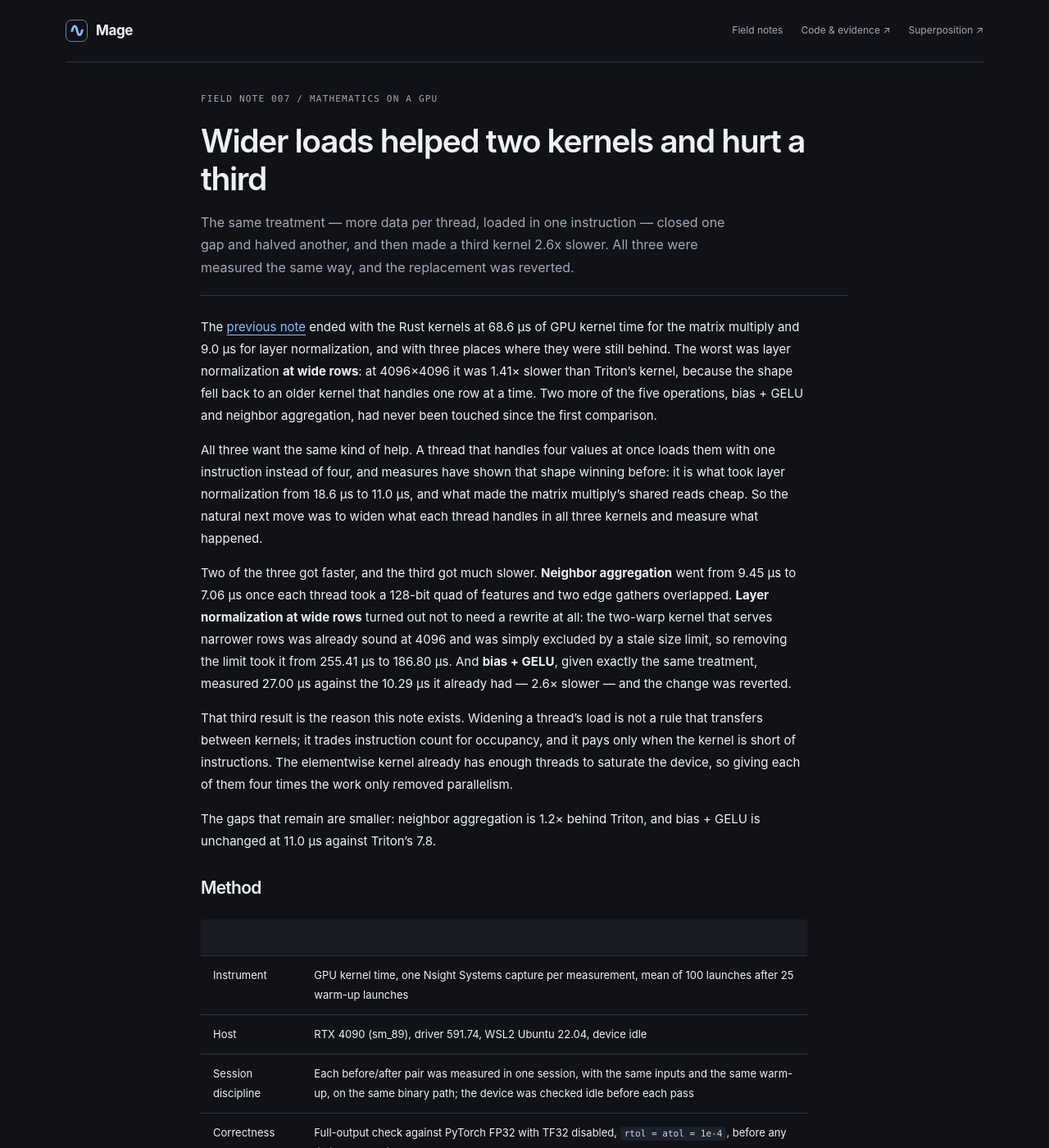
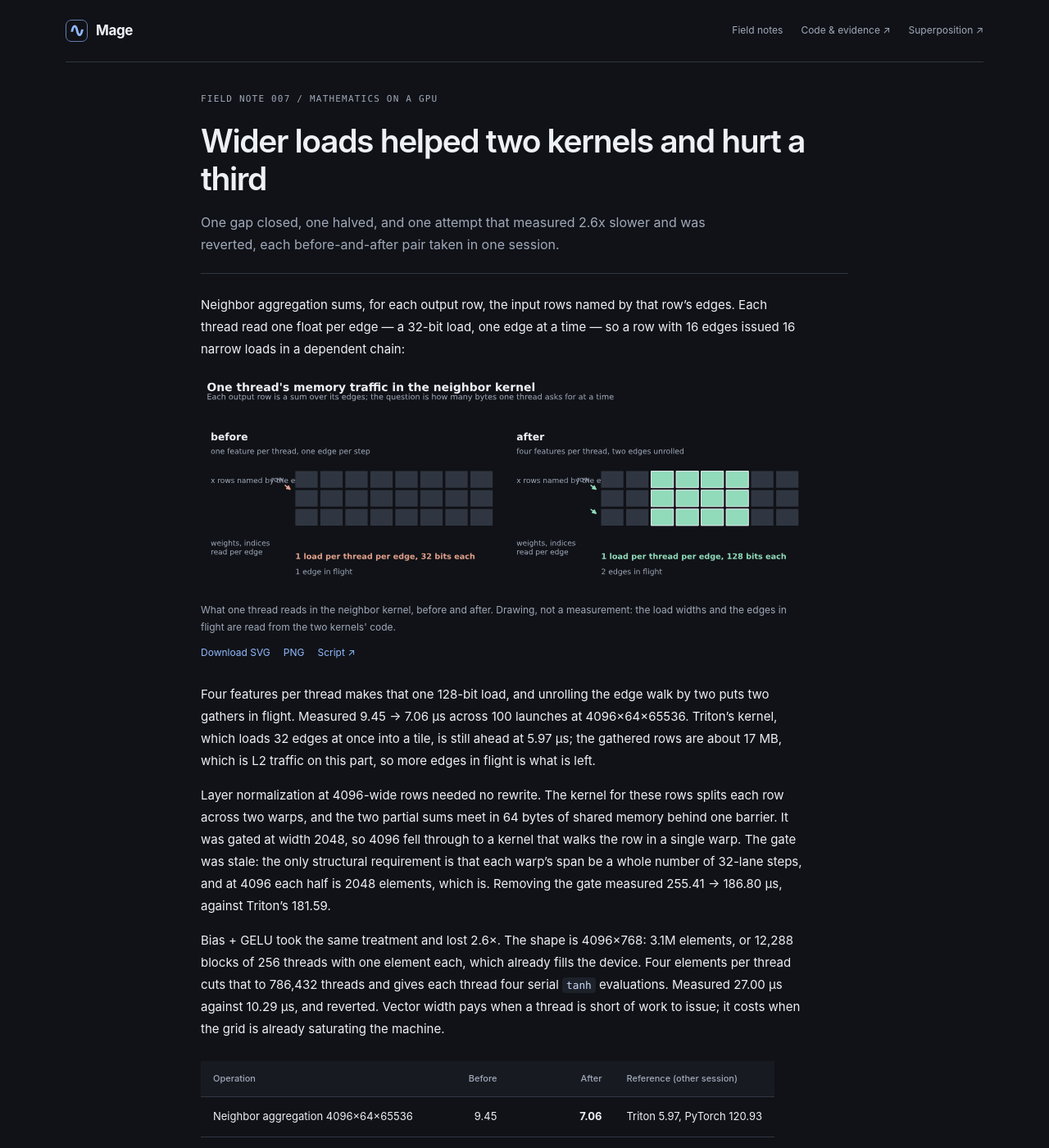
Before and after one commit to superposition/mage, a Jekyll site: the page built from docs/experiments/mage-007.md, in a window 1280 px wide and 1400 px high. Shown: the whole window at 82% size. Built offline with Jekyll 4.4.1, drawn with Linux system fonts in a browser that asks for light colours; some of the changed text lies outside the part shown.

Commit message:
Write for the reader, show the memory, and stop breaking the build (#76)
Co-authored-by: Superposition <superposition@users.noreply.github.com>

````diff
--- a/docs/experiments/mage-007.md
+++ b/docs/experiments/mage-007.md
@@ -2,63 +2,68 @@
 title: Wider loads helped two kernels and hurt a third
 permalink: /experiments/mage-007/
 eyebrow: "Field note 007 / Mathematics on a GPU"
-description: The same treatment — more data per thread, loaded in one instruction — closed one gap and halved another, and then made a third kernel 2.6x slower. All three were measured the same way, and the replacement was reverted.
+description: "One gap closed, one halved, and one attempt that measured 2.6x slower and was reverted, each before-and-after pair taken in one session."
 math: true
 ---
-The [previous note]({{ '/experiments/mage-006/' | relative_url }}) ended with the Rust kernels
-at 68.6 µs of GPU kernel time for the matrix multiply and 9.0 µs for layer normalization, and
-with three places where they were still behind. The worst was layer normalization **at wide
-rows**: at 4096×4096 it was 1.41× slower than Triton's kernel, because the shape fell back to
-an older kernel that handles one row at a time. Two more of the five operations, bias + GELU
-and neighbor aggregation, had never been touched since the first comparison.
+Neighbor aggregation sums, for each output row, the input rows named by that row's edges. Each
+thread read one float per edge — a 32-bit load, one edge at a time — so a row with 16 edges issued
+16 narrow loads in a dependent chain:
 
-All three want the same kind of help. A thread that handles four values at once loads them
-with one instruction instead of four, and measures have shown that shape winning before: it is
-what took layer normalization from 18.6 µs to 11.0 µs, and what made the matrix multiply's
-shared reads cheap. So the natural next move was to widen what each thread handles in all
-three kernels and measure what happened.
+<div class="profile-comparison">
+<figure class="profile-plot">
+  <picture>
+    <source media="(max-width: 520px)" srcset="{{ '/assets/figures/mage-007/neighbor-access-mobile.svg' | relative_url }}">
+    <img src="{{ '/assets/figures/mage-007/neighbor-access.svg' | relative_url }}" width="740" height="270"
+         alt="Two schematics of one thread's memory traffic. Before: one feature per thread, a 32-bit load per edge, one edge in flight. After: four features per thread in a single 128-bit load, two edges unrolled and in flight.">
+  </picture>
+  <figcaption>
+    <p>What one thread reads in the neighbor kernel, before and after. Drawing, not a measurement: the load widths and the edges in flight are read from the two kernels' code.</p>
+    <div class="profile-links">
+      <a href="{{ '/assets/figures/mage-007/neighbor-access.svg' | relative_url }}" download>Download SVG</a>
+      <a href="{{ '/assets/figures/mage-007/neighbor-access.png' | relative_url }}" download>PNG</a>
+      <a href="https://github.com/superposition/mage/blob/master/scripts/plot-neighbor-access.py">Script ↗</a>
+    </div>
+  </figcaption>
+</figure>
+</div>
 
-Two of the three got faster, and the third got much slower. **Neighbor aggregation** went from
-9.45 µs to 7.06 µs once each thread took a 128-bit quad of features and two edge gathers
-overlapped. **Layer normalization at wide rows** turned out not to need a rewrite at all: the
-two-warp kernel that serves narrower rows was already sound at 4096 and was simply excluded by
-a stale size limit, so removing the limit took it from 255.41 µs to 186.80 µs. And **bias +
-GELU**, given exactly the same treatment, measured 27.00 µs against the 10.29 µs it already
-had — 2.6× slower — and the change was reverted.
+Four features per thread makes that one 128-bit load, and unrolling the edge walk by two puts two
+gathers in flight. Measured 9.45 → 7.06 µs across 100 launches at 4096×64×65536. Triton's kernel,
+which loads 32 edges at once into a tile, is still ahead at 5.97 µs; the gathered rows are about
+17 MB, which is L2 traffic on this part, so more edges in flight is what is left.
 
-That third result is the reason this note exists. Widening a thread's load is not a rule that
-transfers between kernels; it trades instruction count for occupancy, and it pays only when the
-kernel is short of instructions. The elementwise kernel already has enough threads to saturate
-the device, so giving each of them four times the work only removed parallelism.
+Layer normalization at 4096-wide rows needed no rewrite. The kernel for these rows splits each row
+across two warps, and the two partial sums meet in 64 bytes of shared memory behind one barrier.
+It was gated at width 2048, so 4096 fell through to a kernel that walks the row in a single warp.
+The gate was stale: the only structural requirement is that each warp's span be a whole number of
+32-lane steps, and at 4096 each half is 2048 elements, which is. Removing the gate measured
+255.41 → 186.80 µs, against Triton's 181.59.
 
-The gaps that remain are smaller: neighbor aggregation is 1.2× behind Triton, and bias + GELU
-is unchanged at 11.0 µs against Triton's 7.8.
+Bias + GELU took the same treatment and lost 2.6×. The shape is 4096×768: 3.1M elements, or 12,288
+blocks of 256 threads with one element each, which already fills the device. Four elements per
+thread cuts that to 786,432 threads and gives each thread four serial `tanh` evaluations. Measured
+27.00 µs against 10.29 µs, and reverted. Vector width pays when a thread is short of work to
+issue; it costs when the grid is already saturating the machine.
 
-## Method
+| Operation | Before | After | Reference (other session) |
+| --- | ---: | ---: | --- |
+| Neighbor aggregation 4096×64×65536 | 9.45 | **7.06** | Triton 5.97, PyTorch 120.93 |
+| LayerNorm 4096×4096 | 255.41 | **186.80** | Triton 181.59 |
+| Bias + GELU 4096×768 | 10.29 (kept) | 27.00 (reverted) | Triton 7.76, cuTile 7.97 |
 
-| | |
-| --- | --- |
-| Instrument | GPU kernel time, one Nsight Systems capture per measurement, mean of 100 launches after 25 warm-up launches |
-| Host | RTX 4090 (sm_89), driver 591.74, WSL2 Ubuntu 22.04, device idle |
-| Session discipline | Each before/after pair was measured in one session, with the same inputs and the same warm-up, on the same binary path; the device was checked idle before each pass |
-| Correctness | Full-output check against PyTorch FP32 with TF32 disabled, `rtol = atol = 1e-4`, before any timing was believed |
-| References | Triton and cuTile bars are quoted from their own sessions (mage-004, mage-006) and are drawn hatched in the figure because they are not pairings |
-
-The figure is [`docs/assets/figures/mage-007/kernel-lane-fixes.svg`](../assets/figures/mage-007/kernel-lane-fixes.svg),
-drawn by `scripts/plot-kernel-lane-fixes.py` from
-[`docs/assets/results/mage-007/kernel-lane-fixes.json`](../assets/results/mage-007/kernel-lane-fixes.json).
-
-## Values
+*Microseconds of GPU kernel time, mean of 100 launches after 25 warm-up launches. Each before and
+after pair was measured in one session on an idle device; the references are quoted from mage-004
+and mage-006 and are drawn hatched in the figure below because they are not pairings.*
 
 <div class="profile-comparison">
 <figure class="profile-plot">
   <picture>
     <source media="(max-width: 520px)" srcset="{{ '/assets/figures/mage-007/kernel-lane-fixes-mobile.svg' | relative_url }}">
     <img src="{{ '/assets/figures/mage-007/kernel-lane-fixes.svg' | relative_url }}" width="740" height="620"
-         alt="Three rows of horizontal bars, GPU kernel time in microseconds, each row before and after one change. LayerNorm at 4096 by 4096: the single-warp kernel 255.41 becomes the two-warp kernel 186.80, with Triton at 181.59 for reference. Neighbor aggregation at 4096 by 64 by 65536: the scalar kernel 9.45 becomes the feature-quad kernel 7.06, with Triton at 5.97 for reference. Bias plus GELU at 4096 by 768: the scalar kernel stays at 10.29 and the feature-quad variant that measured 27.00, 2.6 times slower, was reverted, with Triton at 7.76 and cuTile Rust at 7.97 for reference.">
+         alt="Three rows of horizontal bars of GPU kernel time in microseconds, each row before and after one change. Neighbor aggregation falls from 9.45 to 7.06 with Triton at 5.97 for reference. LayerNorm at 4096 by 4096 falls from 255.41 to 186.80 with Triton at 181.59. Bias plus GELU keeps its scalar kernel at 10.29 while the feature-quad variant that measured 27.00 was reverted, with Triton at 7.76 and cuTile Rust at 7.97.">
   </picture>
   <figcaption>
-    <p>GPU kernel time before and after each change, one Nsight Systems capture of 100 launches per bar, mean. Each before-and-after pair was measured in one session on an idle device; the Triton and cuTile bars are drawn hatched because they are quoted from their own sessions (mage-006 and mage-004) and are references, not pairings. Lower is better.</p>
+    <p>The same three changes as bars, with the other-session references hatched. Lower is better.</p>
     <div class="profile-links">
       <a href="{{ '/assets/figures/mage-007/kernel-lane-fixes.svg' | relative_url }}" download>Download SVG</a>
       <a href="{{ '/assets/figures/mage-007/kernel-lane-fixes.png' | relative_url }}" download>PNG</a>
@@ -67,11 +72,11 @@ drawn by `scripts/plot-kernel-lane-fixes.py` from
     <details class="profile-values">
       <summary>Read the plotted values (µs of GPU kernel time)</summary>
       <table>
-        <caption class="visually-hidden">GPU kernel time before and after each kernel-lane change</caption>
+        <caption class="visually-hidden">GPU kernel time before and after each change</caption>
         <thead><tr><th scope="col">Operation</th><th scope="col">Before</th><th scope="col">After</th><th scope="col">Reference</th></tr></thead>
         <tbody>
+          <tr><th scope="row">Neighbor aggregation 4096×64×65536</th><td>9.45</td><td>7.06</td><td>Triton 5.97</td></tr>
           <tr><th scope="row">LayerNorm 4096×4096</th><td>255.41</td><td>186.80</td><td>Triton 181.59</td></tr>
-          <tr><th scope="row">Neighbor aggregation 4096×64×65536</th><td>9.45</td><td>7.06</td><td>Triton 5.97</td></tr>
           <tr><th scope="row">Bias + GELU 4096×768</th><td>10.29 (kept)</td><td>27.00 (reverted)</td><td>Triton 7.76, cuTile 7.97</td></tr>
         </tbody>
       </table>
@@ -80,58 +85,23 @@ drawn by `scripts/plot-kernel-lane-fixes.py` from
 </figure>
 </div>
 
-Kernel time in microseconds, mean of 100 launches.
+## Limits of these numbers
 
-| Operation | Before | After | Change | Reference (other session) |
-| --- | ---: | ---: | ---: | --- |
-| LayerNorm 4096×4096 | 255.41 (`layer_norm_warp`) | **186.80** (`layer_norm_pair`) | 1.37× faster | Triton 181.59 (mage-006) |
-| Neighbor aggregation 4096×64×65536 | 9.45 (scalar) | **7.06** (feature quad) | 1.34× faster | Triton 5.97, PyTorch 120.93 (mage-006) |
-| Bias + GELU 4096×768 | 10.29 (scalar, kept) | 27.00 (feature quad, **rejected**) | 2.6× slower | Triton 7.76, cuTile 7.97 (mage-004) |
+- No hardware counters are available, so "L2 traffic" is arithmetic on the bytes moved, not a
+  measurement.
+- One capture per point: a kernel time carries no interval of its own.
+- The references come from other sessions (`scripts/evolve_capture.py --all` runs every
+  implementation in one session, and has not been run on these shapes).
+- The LayerNorm change is only validated where the harness points it: 4096×4096, 4096×512,
+  3072×1024, 2048×2048. Widths above 4096 still fall through.
+- GELU's rejection is one pair, not a sweep: two features per thread, and quads with other block
+  sizes, were not tried.
 
-Worst full-output error: 4.77e-07 (LayerNorm), 3.58e-07 (neighbor), 5.31e-06 (GELU).
-
-## What each change was
-
-**LayerNorm at wide rows** (issue #54, PR #69). The two-warp row kernel was gated at
-`width <= 2048`, so a 4096-wide row fell back to `layer_norm_warp` — the capture named
-the kernel, which is how the fallback was confirmed rather than assumed. The pairwise
-kernel's own soundness condition, each warp's span a multiple of 32 lanes, already
-held at 4096: the cap was a stale heuristic. Raising it to 4096 is the whole change.
-
-**Neighbor aggregation** (issue #59, PR #71). The scalar kernel gives each thread one
-feature and a serial edge loop, so one gather is in flight per thread. The quad form
-gives each thread four features — one 128-bit load per edge — and unrolls the edge
-walk by two, so two independent gathers overlap. Triton's 5.97 µs remains ahead, so
-the gap narrows from 1.7× to 1.2×; the kernel moves about 17 MB of gathered rows in
-7 µs, which is L2-bandwidth work on this part, so more edges in flight per thread is
-the next lever.
-
-**Bias + GELU** (issue #59, PR #71). The same vectorization was tried and rejected:
-four features per thread measured 27.00 µs against the scalar kernel's 10.29 µs in the
-same session. The LayerNorm treatment does not transfer to this elementwise shape —
-one element per thread wins, most likely on occupancy. Kept here because it is the
-counterexample: "vectorize the elementwise kernel" is not a rule.
-
-## What the numbers do not establish
-
-- No hardware counters are available, so the L2-bandwidth reading of the neighbor
-  kernel is inferred from traffic arithmetic, not measured.
-- One capture per point: a kernel time here carries no interval of its own.
-- The references are quoted from other sessions. A consolidated pass
-  (`scripts/evolve_capture.py --all`) runs every implementation in one session, and
-  running it would make these four arms a single measurement.
-- The LayerNorm change is validated at 4096×4096, 4096×512, 3072×1024 and 2048×2048;
-  widths above 4096 still fall back, and were not measured.
-- GELU's rejection is a single before/after pair, not a sweep: other vector widths
-  (two features, or quads with a different block size) were not tried.
-
-## Reproduction
+## Reproduce
 
 ```bash
 source scripts/oxide-env.sh
 cd examples/oxide && CARGO_BUILD_JOBS=4 cargo oxide build --arch sm_89 && cd ../..
-
-# inputs in the harness layout, at the shape under test
 .venv/bin/python -c "
 import sys; sys.path.insert(0, 'examples/oxide')
 import experiment
@@ -139,9 +109,10 @@ from pathlib import Path
 experiment.generate(Path('artifacts/mage-007/layernorm-4096x4096'), 'layernorm', [4096, 4096],
                     warmup=25, iterations=100)
 "
-
-# one operation, one capture; the kernel time is in the report's kernels.json
-.venv/bin/python -m mage profile-exec --backend nsys --capture-range cuda   --output-dir artifacts/mage-007/layernorm-4096x4096/nsys --   examples/oxide/target/release/mage-oxide artifacts/mage-007/layernorm-4096x4096   --iterations 100 --capture
-
+.venv/bin/python -m mage profile-exec --backend nsys --capture-range cuda \
+  --output-dir artifacts/mage-007/layernorm-4096x4096/nsys -- \
+  examples/oxide/target/release/mage-oxide artifacts/mage-007/layernorm-4096x4096 \
+  --iterations 100 --capture
 uv run --script scripts/plot-kernel-lane-fixes.py
+uv run --script scripts/plot-neighbor-access.py
 ```
````
Also changed, not shown: docs/experiments/mage-004.md (+23 -28 lines), scripts/check-front-matter.py (added, +38 -0 lines), scripts/plot-neighbor-access.py (added, +100 -0 lines), docs/assets/figures/mage-007/neighbor-access-mobile.svg (added), docs/assets/figures/mage-007/neighbor-access.png (added), docs/assets/figures/mage-007/neighbor-access.svg (added).
